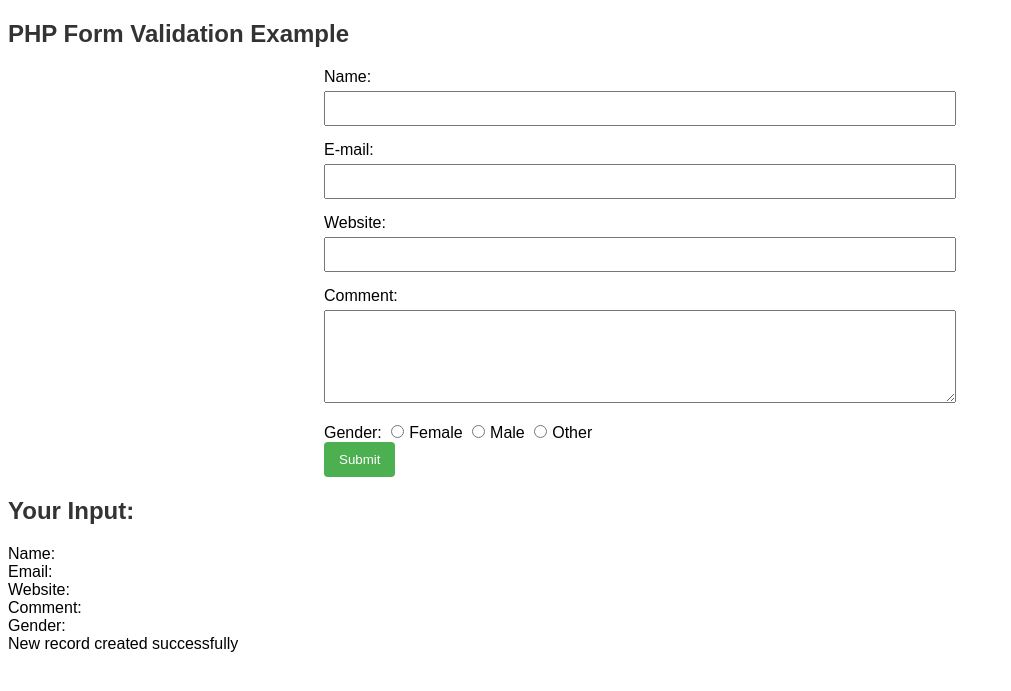
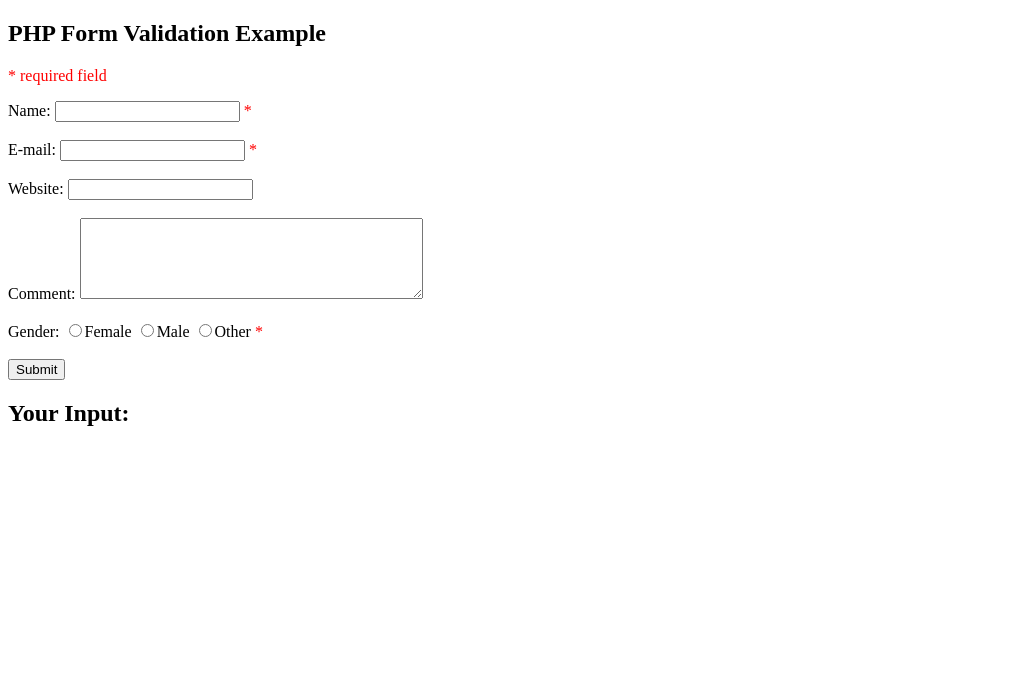
Before and after one commit to mmmanlapaz/lab2, a PHP site: page /Form.php in a window 1280 px wide. Shown: the top 691 px of the page, without its empty margins (0-1011 px from the left). Run offline with PHP 8.4, Linux system fonts and the light colour scheme.

Commit message:
Updated SQL

```diff
--- a/week10/Form.php
+++ b/week10/Form.php
@@ -1,69 +1,62 @@
 <!DOCTYPE HTML>
 <html>
-
 <head>
 <style>
-    body {
-      font-family: Arial, sans-serif;
-    }
-
-    h2 {
-      color: #333;
-    }
-
-    form {
-      width: 50%;
-      margin: 0 auto;
-    }
-
-    input[type="text"],
-    textarea {
-      width: 100%;
-      padding: 8px;
-      margin: 5px 0 15px 0;
-      display: inline-block;
-      box-sizing: border-box;
-    }
-
-    input[type="radio"] {
-      margin-right: 5px;
-    }
-
-    input[type="submit"] {
-      background-color: #4CAF50;
-      color: white;
-      padding: 10px 15px;
-      border: none;
-      border-radius: 4px;
-      cursor: pointer;
-    }
-
-    input[type="submit"]:hover {
-      background-color: #45a049;
-    }
-
-    #output {
-      margin-top: 20px;
-    }
+.error {color: #FF0000;}
 </style>
 </head>
-
 <body>
 
 <?php
 // define variables and set to empty values
+$nameErr = $emailErr = $genderErr = $websiteErr = "";
 $name = $email = $gender = $comment = $website = "";
 
 if ($_SERVER["REQUEST_METHOD"] == "POST") {
+  if (empty($_POST["name"])) {
+    $nameErr = "Name is required";
+  } else {
     $name = test_input($_POST["name"]);
+    // check if name only contains letters and whitespace
+    if (!preg_match("/^[a-zA-Z-' ]*$/",$name)) {
+      $nameErr = "Only letters and white space allowed";
+    }
+  }
+
+  if (empty($_POST["email"])) {
+    $emailErr = "Email is required";
+  } else {
     $email = test_input($_POST["email"]);
+    // check if e-mail address is well-formed
+    if (!filter_var($email, FILTER_VALIDATE_EMAIL)) {
+      $emailErr = "Invalid email format";
+    }
+  }
+
+  if (empty($_POST["website"])) {
+    $website = "";
+  } else {
     $website = test_input($_POST["website"]);
+    // check if URL address syntax is valid (this regular expression also allows dashes in the URL)
+    if (!preg_match("/\b(?:(?:https?|ftp):\/\/|www\.)[-a-z0-9+&@#\/%?=~_|!:,.;]*[-a-z0-9+&@#\/%=~_|]/i",$website)) {
+      $websiteErr = "Invalid URL";
+    }
+  }
+
+  if (empty($_POST["comment"])) {
+    $comment = "";
+  } else {
     $comment = test_input($_POST["comment"]);
+  }
+
+  if (empty($_POST["gender"])) {
+    $genderErr = "Gender is required";
+  } else {
     $gender = test_input($_POST["gender"]);
   }
+}
 
-  function test_input($data)
-  {
+function test_input($data) {
   $data = trim($data);
   $data = stripslashes($data);
   $data = htmlspecialchars($data);
@@ -72,59 +65,76 @@
 ?>
 
 <h2>PHP Form Validation Example</h2>
-  <form method="post" action="<?php echo htmlspecialchars($_SERVER["PHP_SELF"]); ?>">
-    Name: <input type="text" name="name"><br>
-    E-mail: <input type="text" name="email"><br>
-    Website: <input type="text" name="website"><br>
-    Comment: <textarea name="comment" rows="5" cols="40"></textarea><br>
+<p><span class="error">* required field</span></p>
+<form method="post" action="<?php echo htmlspecialchars($_SERVER["PHP_SELF"]);?>">
+  Name: <input type="text" name="name" value="<?php echo $name;?>">
+  <span class="error">* <?php echo $nameErr;?></span>
+  <br><br>
+  E-mail: <input type="text" name="email" value="<?php echo $email;?>">
+  <span class="error">* <?php echo $emailErr;?></span>
+  <br><br>
+  Website: <input type="text" name="website" value="<?php echo $website;?>">
+  <span class="error"><?php echo $websiteErr;?></span>
+  <br><br>
+  Comment: <textarea name="comment" rows="5" cols="40"><?php echo $comment;?></textarea>
+  <br><br>
   Gender:
-    <input type="radio" name="gender" value="female">Female
-    <input type="radio" name="gender" value="male">Male
-    <input type="radio" name="gender" value="other">Other<br>
+  <input type="radio" name="gender" <?php if (isset($gender) && $gender=="female") echo "checked";?> value="female">Female
+  <input type="radio" name="gender" <?php if (isset($gender) && $gender=="male") echo "checked";?> value="male">Male
+  <input type="radio" name="gender" <?php if (isset($gender) && $gender=="other") echo "checked";?> value="other">Other
+  <span class="error">* <?php echo $genderErr;?></span>
+  <br><br>
   <input type="submit" name="submit" value="Submit">
 </form>
 
-  <div id="output">
 <?php
 echo "<h2>Your Input:</h2>";
-    echo "Name: $name <br>";
-    echo "Email: $email <br>";
-    echo "Website: $website <br>";
-    echo "Comment: $comment <br>";
-    echo "Gender: $gender <br>";
+echo $name;
+echo "<br>";
+echo $email;
+echo "<br>";
+echo $website;
+echo "<br>";
+echo $comment;
+echo "<br>";
+echo $gender;
 ?>
-  </div>
 
 <?php
+
+if ($_SERVER["REQUEST_METHOD"] == "POST")
+{
+
+// For Xampp Localhost
 //$servername = "localhost";
 //$username = "root";
 //$password = "";
 //$dbname = "myDB";
 
-//for Socitcloud
-$servername = "localhost";
-$username = "webprogmi221";
-$password = "g_6bCitLu.ljMK*m";
-$dbname = "webprogmi221";
+
 
 // Create connection
-$conn = mysqli_connect($servername, $username, $password, $dbname);
+$conn = new mysqli($servername, $username, $password, $dbname);
 // Check connection
-if (!$conn) {
-  die("Connection failed: " . mysqli_connect_error());
+if ($conn->connect_error) {
+  die("Connection failed: " . $conn->connect_error);
 }
 
-$sql = "INSERT INTO mmmanlapaz_myguests (name, email, website, comment, gender)
-VALUES ('$name', '$email', '$website', '$comment', '$gender')";
+$sql = "INSERT INTO mmmanlapaz_myguests (name, email,website,comment,gender)
+VALUES ('$name', '$email','$website','$comment','$gender')";
 
-if (mysqli_query($conn, $sql)) {
+if ($conn->query($sql) === TRUE) {
   echo "New record created successfully";
 } else {
-  echo "Error: " . $sql . "<br>" . mysqli_error($conn);
+  echo "Error: " . $sql . "<br>" . $conn->error;
 }
 
-mysqli_close($conn);
+$conn->close();
+}
 ?>
+
+
+
 
 </body>
 </html>
```
Lines whose indentation alone changed are shown as unchanged.
